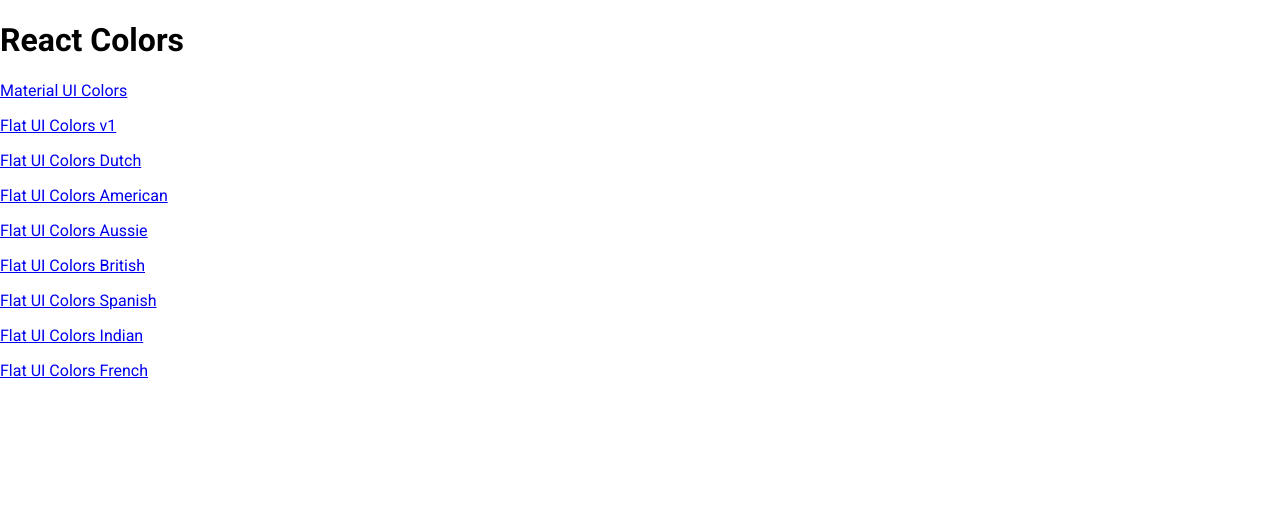
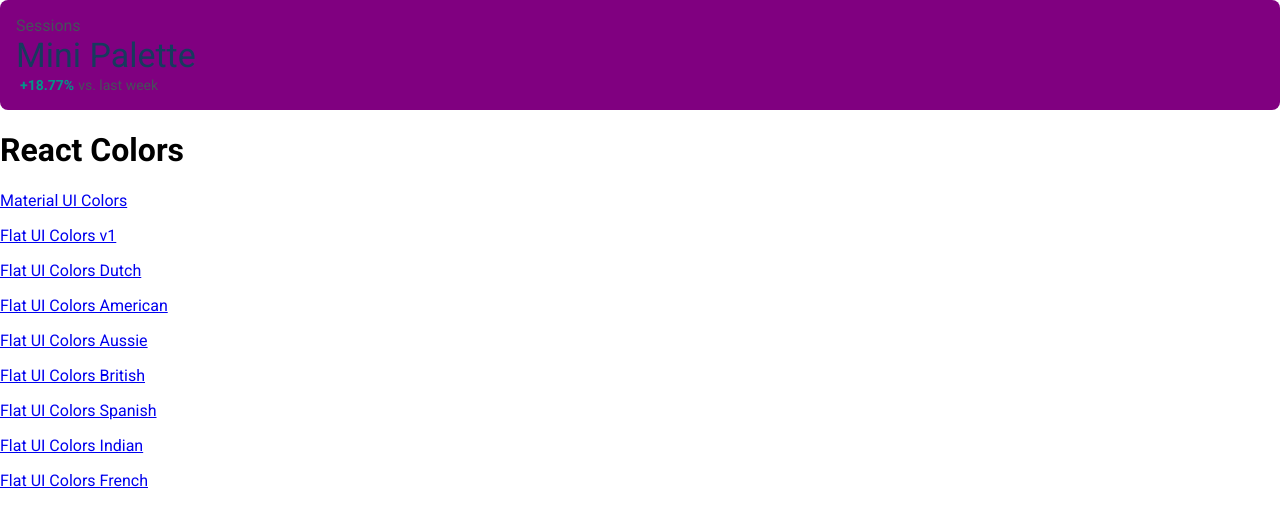
Before and after one commit to deepak-mane/colors-app, a React (Create React App) app: page / in a window 1280 px wide. Shown: the top 526 px of the page. Built offline with nearby package versions, Linux system fonts and the light colour scheme.

Commit message:
Add theme with muisystem with demo styles

```diff
--- a/package.json
+++ b/package.json
@@ -7,6 +7,8 @@
     "@emotion/styled": "^11.8.1",
     "@mui/icons-material": "^5.5.0",
     "@mui/material": "^5.5.0",
+    "@mui/styled-engine-sc": "^5.4.2",
+    "@mui/styles": "^5.5.0",
     "@testing-library/jest-dom": "^5.16.2",
     "@testing-library/react": "^12.1.4",
     "@testing-library/user-event": "^13.5.0",
@@ -17,6 +19,7 @@
     "react-dom": "^17.0.2",
     "react-router-dom": "^6.2.2",
     "react-scripts": "5.0.0",
+    "styled-components": "^5.3.3",
     "web-vitals": "^2.1.4"
   },
   "scripts": {
--- /dev/null
+++ b/src/MiniPalette.js
@@ -0,0 +1,68 @@
+import React from 'react'
+import { Box, ThemeProvider, createTheme } from '@mui/system'
+
+const theme = createTheme({
+  palette: {
+    background: {
+      paper: 'purple'
+    },
+    text: {
+      primary: '#173A5E',
+      secondary: '#46505A'
+    },
+    action: {
+      active: '#001E3C'
+    },
+    success: {
+      dark: '#009688'
+    }
+  }
+})
+
+function MiniPalette() {
+  return (
+    <ThemeProvider theme={theme}>
+      <Box
+        sx={{
+          bgcolor: 'background.paper',
+          boxShadow: 1,
+          borderRadius: 2,
+          p: 2,
+          minWidth: 300
+        }}
+      >
+        <Box sx={{ color: 'text.secondary' }}>Sessions</Box>
+        <Box
+          sx={{
+            color: 'text.primary',
+            fontSize: 34,
+            fontWeight: 'medium'
+          }}
+        >
+          Mini Palette
+        </Box>
+        <Box
+          sx={{
+            color: 'success.dark',
+            display: 'inline',
+            fontWeight: 'bold',
+            mx: 0.5,
+            fontSize: 14
+          }}
+        >
+          +18.77%
+        </Box>
+        <Box
+          sx={{
+            color: 'text.secondary',
+            display: 'inline',
+            fontSize: 14
+          }}
+        >
+          vs. last week
+        </Box>
+      </Box>
+    </ThemeProvider>
+  )
+}
+export default MiniPalette
--- a/src/PaletteList.js
+++ b/src/PaletteList.js
@@ -1,11 +1,13 @@
 import React, { Component } from 'react'
 import { Link } from 'react-router-dom'
+import MiniPalette from './MiniPalette'
 import './PaletteList.css'
 class PaletteList extends Component {
   render() {
     const { palettes } = this.props
     return (
       <div>
+        <MiniPalette />
         <h1>React Colors</h1>
         {palettes.map(palette => (
           <p>
```
Also changed, not shown: 1 other file (tests, documents, lock files or other folders).
